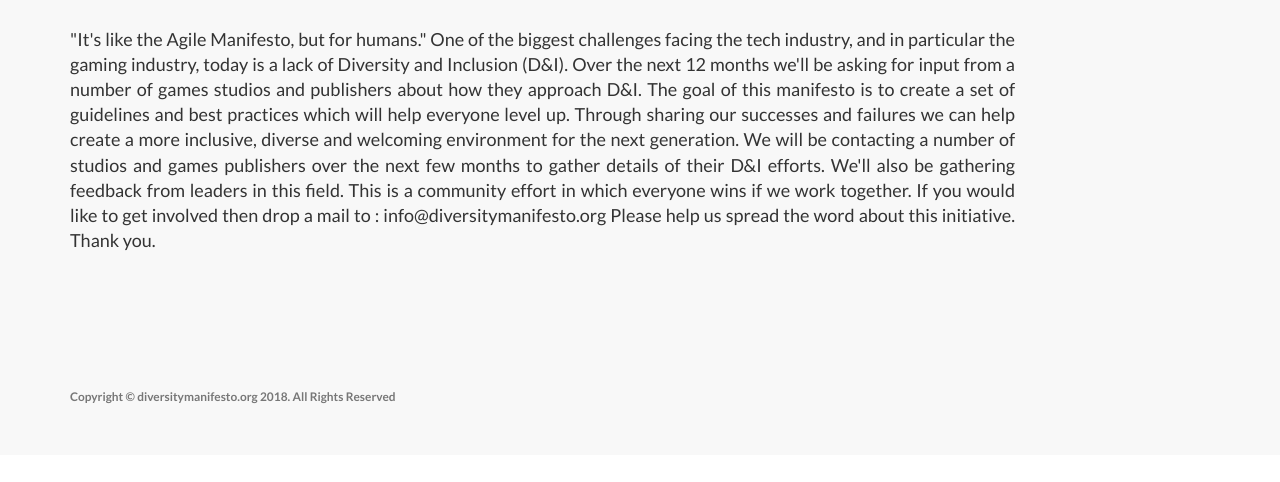
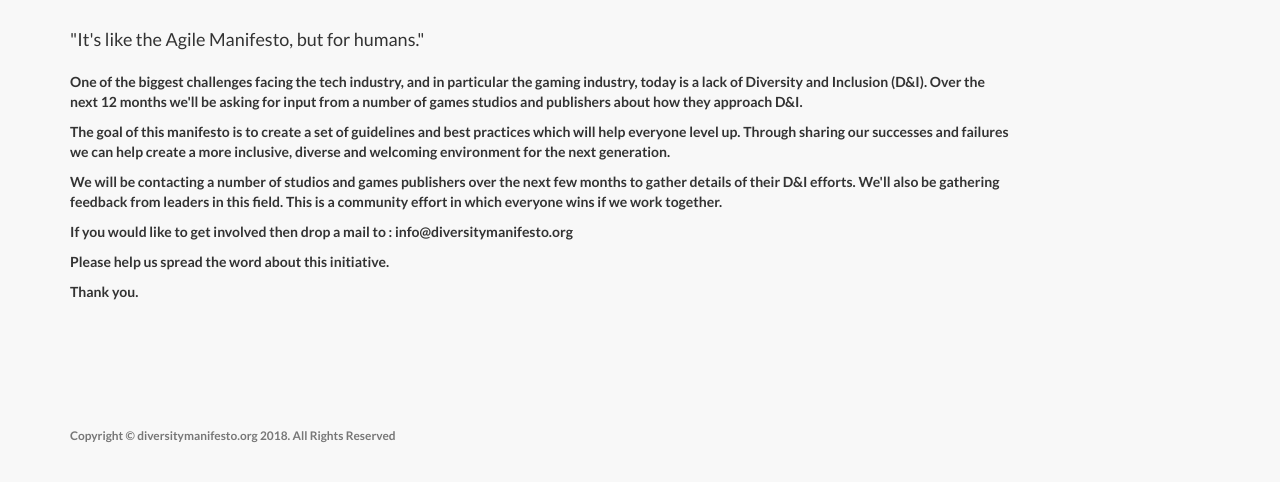
Before and after one commit to diversitymanifesto/diversitymanifesto.github.io, a plain HTML site: page index.html in a window 1280 px wide. Shown: the part 956-1438 px from the top of the page. Before the commit the page ends 1411 px from the top, so only its background shows below. Drawn offline with Linux system fonts and the light colour scheme.

Commit message:
we need a web designer

```diff
--- a/index.html
+++ b/index.html
@@ -92,20 +92,20 @@
                     <hr class="section-heading-spacer">
                     <div class="clearfix"></div>
                     <h1 class="section-heading">Diversity and Inclusion Manifesto</h1>
-		    <p class="lead">"It's like the Agile Manifesto, but for humans."
+		    <p class="lead">"It's like the Agile Manifesto, but for humans."</p>
 
-			One of the biggest challenges facing the tech industry, and in particular the gaming industry, today is a lack of Diversity and Inclusion (D&I).
-			Over the next 12 months we'll be asking for input from a number of games studios and publishers about how they approach D&I.
+			<p>One of the biggest challenges facing the tech industry, and in particular the gaming industry, today is a lack of Diversity and Inclusion (D&I).
+			Over the next 12 months we'll be asking for input from a number of games studios and publishers about how they approach D&I.</p>
 
-			The goal of this manifesto is to create a set of guidelines and best practices which will help everyone level up.
-			Through sharing our successes and failures we can help create a more inclusive, diverse and welcoming environment for the next generation.
+			<p>The goal of this manifesto is to create a set of guidelines and best practices which will help everyone level up.
+			Through sharing our successes and failures we can help create a more inclusive, diverse and welcoming environment for the next generation.</p>
 
-			We will be contacting a number of studios and games publishers over the next few months to gather details of their D&I efforts. We'll also be gathering
-			feedback from leaders in this field.  This is a community effort in which everyone wins if we work together.
+			<p>We will be contacting a number of studios and games publishers over the next few months to gather details of their D&I efforts. We'll also be gathering
+			feedback from leaders in this field.  This is a community effort in which everyone wins if we work together.</p>
 
-			If you would like to get involved then drop a mail to : info@diversitymanifesto.org
+			<p>If you would like to get involved then drop a mail to : info@diversitymanifesto.org</p>
 
-			Please help us spread the word about this initiative.
+			<p>Please help us spread the word about this initiative.</p>
 
 			Thank you.
 
```
